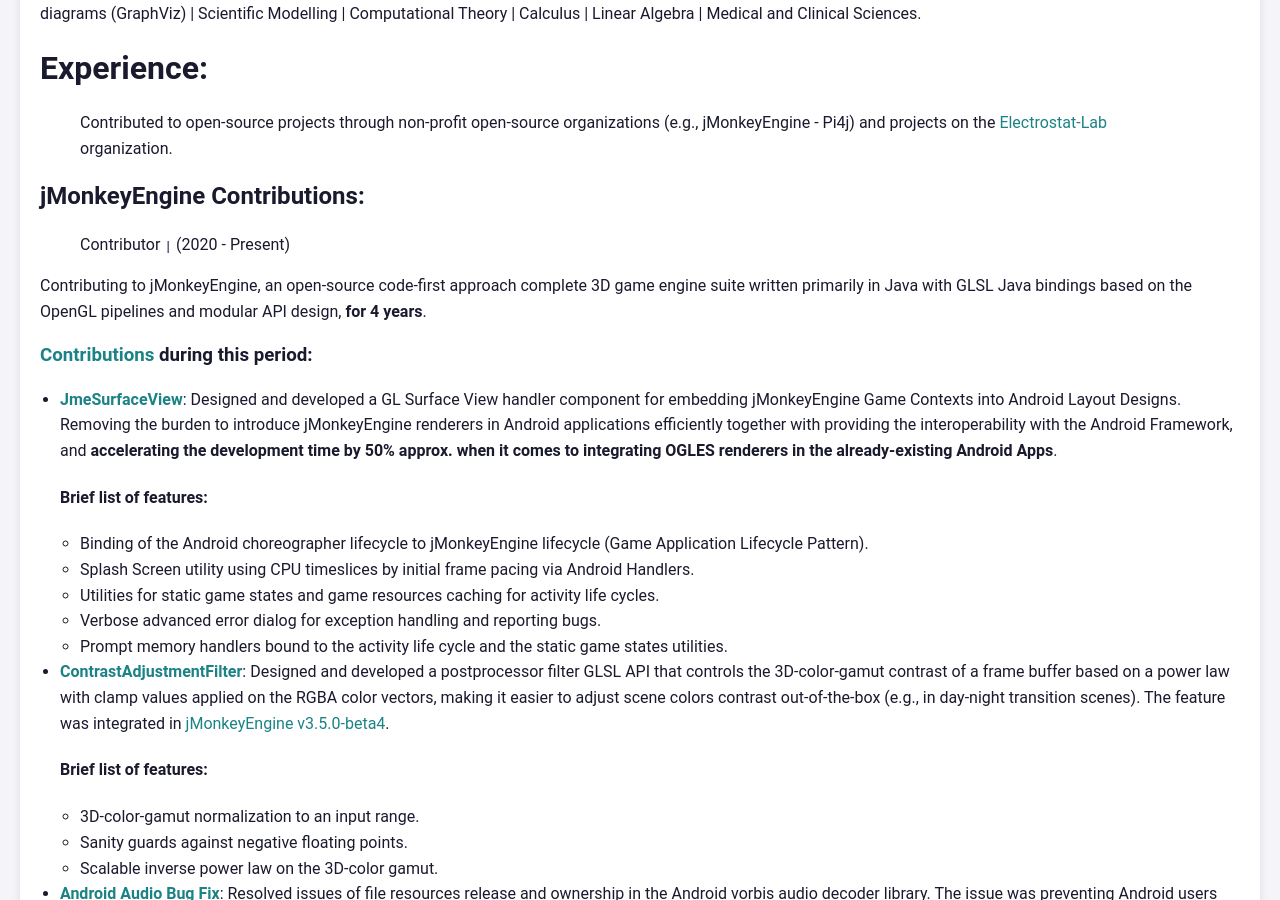
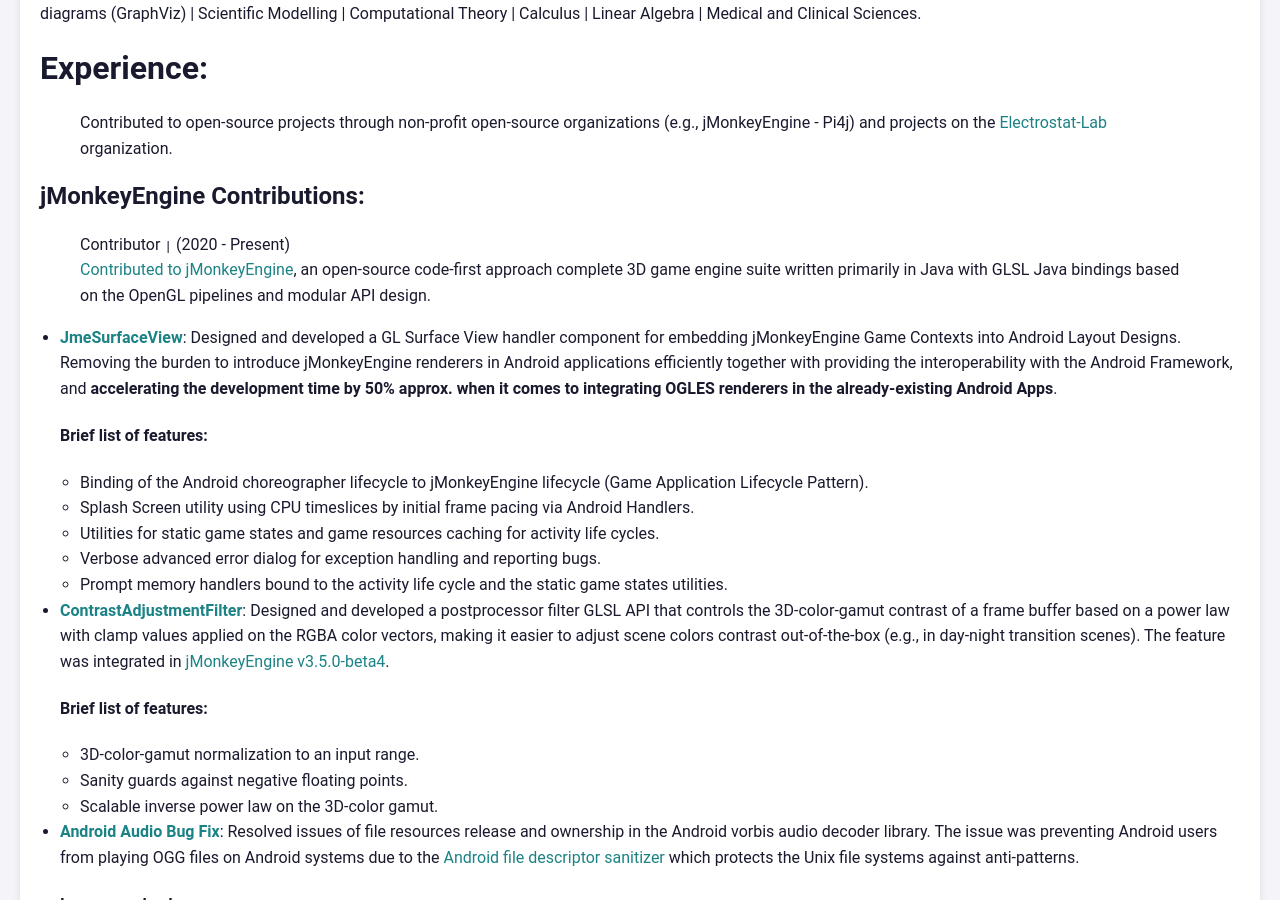
Before and after one commit to pavly-gerges/pavly-gerges, a Jekyll site: the page built from resume/index.md, in a window 1280 px wide and 900 px high, scrolled down 752 px. Built offline with Jekyll 4.4.1, drawn with Linux system fonts in a browser that asks for light colours; our own code applies the rules of GitHub Pages for plain Markdown files.

Commit message:
Update index.md

```diff
--- a/resume/index.md
+++ b/resume/index.md
@@ -8,11 +8,9 @@ Java (4 years) | C/C++ (3+ years) | Kotlin | Bash (Shell Scripting) | Software A
 > Contributed to open-source projects through non-profit open-source organizations (e.g., jMonkeyEngine - Pi4j) and projects on the [Electrostat-Lab](https://github.com/Electrostat-Lab) organization.
 
 ## jMonkeyEngine Contributions:
-> Contributor `|` (2020 - Present)
+> Contributor `|` (2020 - Present) <br/>
+> [Contributed to jMonkeyEngine](https://github.com/jMonkeyEngine/jmonkeyengine/commits?author=pavly-gerges), an open-source code-first approach complete 3D game engine suite written primarily in Java with GLSL Java bindings based on the OpenGL pipelines and modular API design.
 
-Contributing to jMonkeyEngine, an open-source code-first approach complete 3D game engine suite written primarily in Java with GLSL Java bindings based on the OpenGL pipelines and modular API design, **for 4 years**.
-
-### [Contributions](https://github.com/jMonkeyEngine/jmonkeyengine/commits?author=pavly-gerges) during this period:
 - **[JmeSurfaceView](https://github.com/jMonkeyEngine/jmonkeyengine/tree/master/jme3-android/src/main/java/com/jme3/view/surfaceview)**: Designed and developed a GL Surface View handler component for embedding jMonkeyEngine Game Contexts into Android Layout Designs. Removing the burden to introduce jMonkeyEngine renderers in Android applications efficiently together with providing the interoperability with the Android Framework, and **accelerating the development time by 50% approx. when it comes to integrating OGLES renderers in the already-existing Android Apps**.
   #### Brief list of features:
   * Binding of the Android choreographer lifecycle to jMonkeyEngine lifecycle (Game Application Lifecycle Pattern).
```
